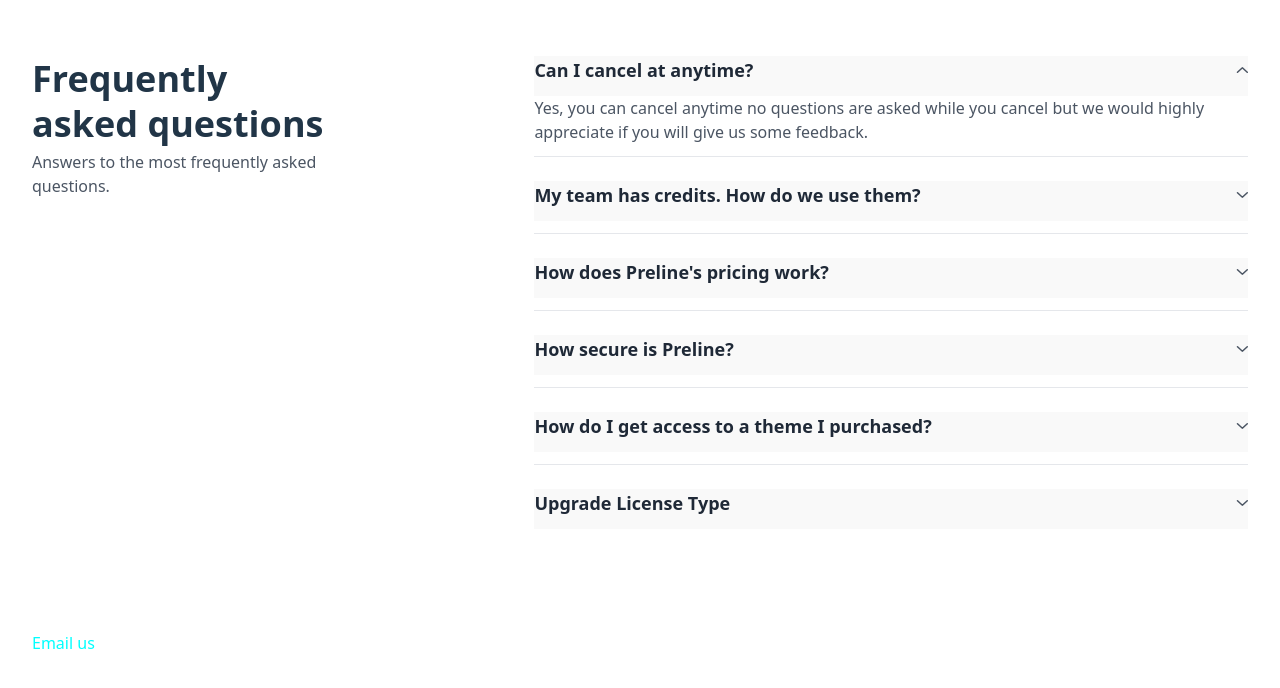
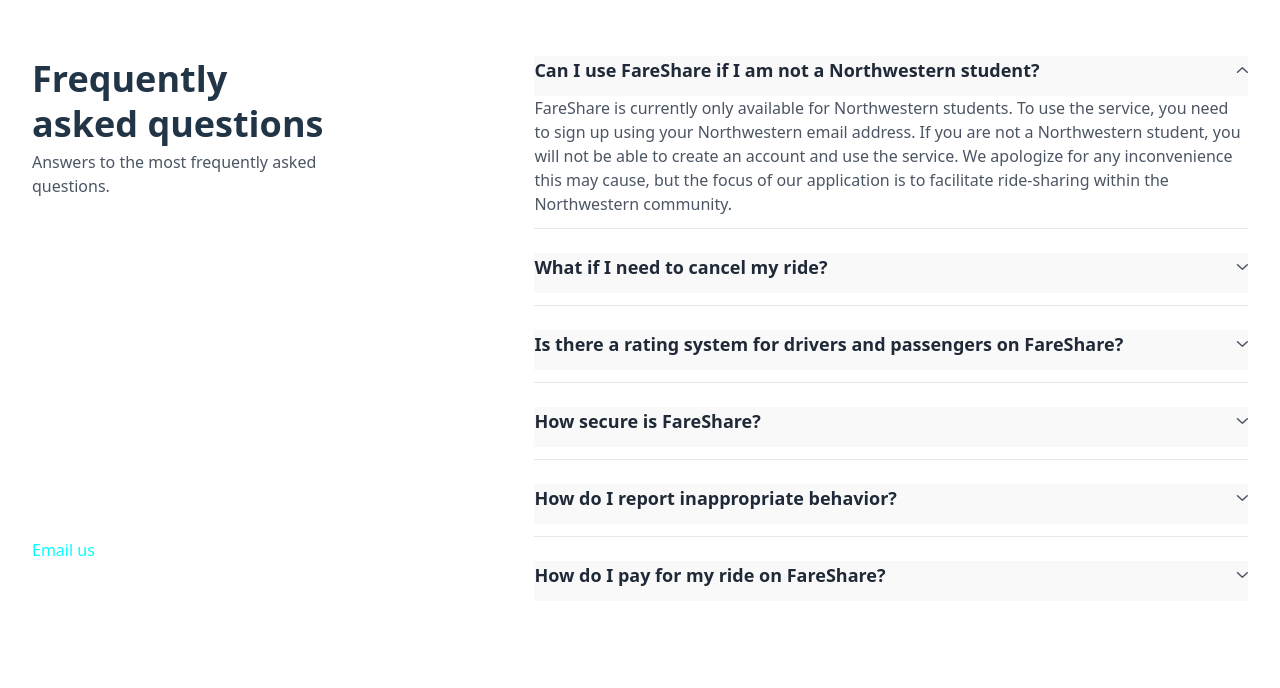
Before and after one commit to AmiinMuse/FareShareNU, a React (Vite) app: page /help in a window 1280 px wide. Shown: the top 688 px of the page. Built offline with nearby package versions, Linux system fonts and the light colour scheme.

Commit message:
Help page Updates

```diff
--- a/src/pages/Help.css
+++ b/src/pages/Help.css
@@ -5,3 +5,7 @@
 .linkttt {
     color: aqua;
 }
+
+.div_test {
+    margin-top:250px;
+}
--- a/src/pages/Help.jsx
+++ b/src/pages/Help.jsx
@@ -11,13 +11,17 @@
                     <h2 class="text-2xl font-bold md:text-4xl md:leading-tight dark:text-white">Frequently<br/>asked questions</h2>
                     <p class="mt-1 hidden md:block text-gray-600 dark:text-gray-400">Answers to the most frequently asked questions.</p>
                 </div>
+                <div class = "div_test">
+                    <h2 class="text-3xll font-bold md:text-4xl md:leading-tight dark:text-white">Have<br/>Other questions?</h2>
+                    <a class= "linkttt" href="https://media.istockphoto.com/id/538665020/photo/internet-meme-why-you-no-rage-face-3d-illustration.jpg?s=612x612&w=0&k=20&c=5D_g8Jy8kqg5Op2bb4RvcH8_6y0HGPqt29TKDrEqLyM=">Email us</a>
+                </div>
                 </div>
 
                 <div class="md:col-span-3">
                 <div class="hs-accordion-group divide-y divide-gray-200 dark:divide-gray-700">
                     <div class="hs-accordion pb-3 active" id="hs-basic-with-title-and-arrow-stretched-heading-one">
                     <button class="hs-accordion-toggle group pb-3 inline-flex items-center justify-between gap-x-3 w-full md:text-lg font-semibold text-left text-gray-800 transition hover:text-gray-500 dark:text-gray-200 dark:hover:text-gray-400" aria-controls="hs-basic-with-title-and-arrow-stretched-collapse-one">
-                        Can I cancel at anytime?
+                    Can I use FareShare if I am not a Northwestern student?
                         <svg class="hs-accordion-active:hidden block w-3 h-3 text-gray-600 group-hover:text-gray-500 dark:text-gray-400" width="16" height="16" viewBox="0 0 16 16" fill="none" xmlns="http://www.w3.org/2000/svg">
                         <path d="M2 5L8.16086 10.6869C8.35239 10.8637 8.64761 10.8637 8.83914 10.6869L15 5" stroke="currentColor" stroke-width="2" stroke-linecap="round"/>
                         </svg>
@@ -27,14 +31,15 @@
                     </button>
                     <div id="hs-basic-with-title-and-arrow-stretched-collapse-one" class="hs-accordion-content w-full overflow-hidden transition-[height] duration-300" aria-labelledby="hs-basic-with-title-and-arrow-stretched-heading-one">
                         <p class="text-gray-600 dark:text-gray-400">
-                        Yes, you can cancel anytime no questions are asked while you cancel but we would highly appreciate if you will give us some feedback.
+                        FareShare is currently only available for Northwestern students. To use the service, you need to sign up using your Northwestern email address. If you are not a Northwestern student, you will not be
+                        able to create an account and use the service. We apologize for any inconvenience this may cause, but the focus of our application is to facilitate ride-sharing within the Northwestern community.
                         </p>
                     </div>
                     </div>
 
                     <div class="hs-accordion pt-6 pb-3" id="hs-basic-with-title-and-arrow-stretched-heading-two">
                     <button class="hs-accordion-toggle group pb-3 inline-flex items-center justify-between gap-x-3 w-full md:text-lg font-semibold text-left text-gray-800 transition hover:text-gray-500 dark:text-gray-200 dark:hover:text-gray-400" aria-controls="hs-basic-with-title-and-arrow-stretched-collapse-two">
-                        My team has credits. How do we use them?
+                        What if I need to cancel my ride?
                         <svg class="hs-accordion-active:hidden block w-3 h-3 text-gray-600 group-hover:text-gray-500 dark:text-gray-400" width="16" height="16" viewBox="0 0 16 16" fill="none" xmlns="http://www.w3.org/2000/svg">
                         <path d="M2 5L8.16086 10.6869C8.35239 10.8637 8.64761 10.8637 8.83914 10.6869L15 5" stroke="currentColor" stroke-width="2" stroke-linecap="round"/>
                         </svg>
@@ -44,14 +49,18 @@
                     </button>
                     <div id="hs-basic-with-title-and-arrow-stretched-collapse-two" class="hs-accordion-content hidden w-full overflow-hidden transition-[height] duration-300" aria-labelledby="hs-basic-with-title-and-arrow-stretched-heading-two">
                         <p class="text-gray-600 dark:text-gray-400">
-                        Once your team signs up for a subscription plan. This is where we sit down, grab a cup of coffee and dial in the details.
+                        If you need to cancel your ride on FareShare, you can do so by following these steps:<br/>
+                        1. Log in to your account on the FareShare web application.<br/>
+                        2. Click on the "My Groups" button or tab.<br/>
+                        3. Find the ride you need to cancel and click on the "Cancel" button next to it.<br/>
+                        4. Follow the prompts to confirm your cancellation.
                         </p>
                     </div>
                     </div>
 
                     <div class="hs-accordion pt-6 pb-3" id="hs-basic-with-title-and-arrow-stretched-heading-three">
                     <button class="hs-accordion-toggle group pb-3 inline-flex items-center justify-between gap-x-3 w-full md:text-lg font-semibold text-left text-gray-800 transition hover:text-gray-500 dark:text-gray-200 dark:hover:text-gray-400" aria-controls="hs-basic-with-title-and-arrow-stretched-collapse-three">
-                        How does Preline's pricing work?
+                        Is there a rating system for drivers and passengers on FareShare?
                         <svg class="hs-accordion-active:hidden block w-3 h-3 text-gray-600 group-hover:text-gray-500 dark:text-gray-400" width="16" height="16" viewBox="0 0 16 16" fill="none" xmlns="http://www.w3.org/2000/svg">
                         <path d="M2 5L8.16086 10.6869C8.35239 10.8637 8.64761 10.8637 8.83914 10.6869L15 5" stroke="currentColor" stroke-width="2" stroke-linecap="round"/>
                         </svg>
@@ -61,14 +70,15 @@
                     </button>
                     <div id="hs-basic-with-title-and-arrow-stretched-collapse-three" class="hs-accordion-content hidden w-full overflow-hidden transition-[height] duration-300" aria-labelledby="hs-basic-with-title-and-arrow-stretched-heading-three">
                         <p class="text-gray-600 dark:text-gray-400">
-                        Our subscriptions are tiered. Understanding the task at hand and ironing out the wrinkles is key.
+                        Yes, there is a rating system for passengers on FareShare. After a ride is completed, passengers can rate each other on a scale of 1 to 5 stars and leave comments about their experience.
+                        The ratings and comments are displayed on the passenger's profile, so other users can see the feedback and decide whether to book a ride with them. This rating system helps to ensure the safety and reliability of the FareShare by promoting responsible and courteous behavior.
                         </p>
                     </div>
                     </div>
 
                     <div class="hs-accordion pt-6 pb-3" id="hs-basic-with-title-and-arrow-stretched-heading-four">
                     <button class="hs-accordion-toggle group pb-3 inline-flex items-center justify-between gap-x-3 w-full md:text-lg font-semibold text-left text-gray-800 transition hover:text-gray-500 dark:text-gray-200 dark:hover:text-gray-400" aria-controls="hs-basic-with-title-and-arrow-stretched-collapse-four">
-                        How secure is Preline?
+                        How secure is FareShare?
                         <svg class="hs-accordion-active:hidden block w-3 h-3 text-gray-600 group-hover:text-gray-500 dark:text-gray-400" width="16" height="16" viewBox="0 0 16 16" fill="none" xmlns="http://www.w3.org/2000/svg">
                         <path d="M2 5L8.16086 10.6869C8.35239 10.8637 8.64761 10.8637 8.83914 10.6869L15 5" stroke="currentColor" stroke-width="2" stroke-linecap="round"/>
                         </svg>
@@ -78,14 +88,14 @@
                     </button>
                     <div id="hs-basic-with-title-and-arrow-stretched-collapse-four" class="hs-accordion-content hidden w-full overflow-hidden transition-[height] duration-300" aria-labelledby="hs-basic-with-title-and-arrow-stretched-heading-four">
                         <p class="text-gray-600 dark:text-gray-400">
-                        Protecting the data you trust to Preline is our first priority. This part is really crucial in keeping the project in line to completion.
+                        Protecting the data you trust to FareShare is our first priority. This part is really crucial in keeping the goal in line to completion for the Northwestern Community.
                         </p>
                     </div>
                     </div>
 
                     <div class="hs-accordion pt-6 pb-3" id="hs-basic-with-title-and-arrow-stretched-heading-five">
                     <button class="hs-accordion-toggle group pb-3 inline-flex items-center justify-between gap-x-3 w-full md:text-lg font-semibold text-left text-gray-800 transition hover:text-gray-500 dark:text-gray-200 dark:hover:text-gray-400" aria-controls="hs-basic-with-title-and-arrow-stretched-collapse-five">
-                        How do I get access to a theme I purchased?
+                        How do I report inappropriate behavior?
                         <svg class="hs-accordion-active:hidden block w-3 h-3 text-gray-600 group-hover:text-gray-500 dark:text-gray-400" width="16" height="16" viewBox="0 0 16 16" fill="none" xmlns="http://www.w3.org/2000/svg">
                         <path d="M2 5L8.16086 10.6869C8.35239 10.8637 8.64761 10.8637 8.83914 10.6869L15 5" stroke="currentColor" stroke-width="2" stroke-linecap="round"/>
                         </svg>
@@ -95,14 +105,22 @@
                     </button>
                     <div id="hs-basic-with-title-and-arrow-stretched-collapse-five" class="hs-accordion-content hidden w-full overflow-hidden transition-[height] duration-300" aria-labelledby="hs-basic-with-title-and-arrow-stretched-heading-five">
                         <p class="text-gray-600 dark:text-gray-400">
-                        If you lose the link for a theme you purchased, don't panic! We've got you covered. You can login to your account, tap your avatar in the upper right corner, and tap Purchases. If you didn't create a login or can't remember the information, you can use our handy Redownload page, just remember to use the same email you originally made your purchases with.
+                        If you encounter inappropriate behavior on "FareShare," you can report it to us by following these steps:<br/>
+
+                        1. Click on the "Email Us" button or tab.<br/>
+                        2. Provide as much detail as possible about the inappropriate behavior you experienced.<br/>
+                        3. Click on the "Submit" button to send the report to our team.<br/>
+
+                        4. We take reports of inappropriate behavior very seriously and will investigate each report thoroughly. We may contact you for additional information if necessary.
+                        Please note that if you feel threatened or unsafe during a ride, you should contact the authorities immediately. We encourage all users of "FareShare" to review our
+                        community guidelines and report any behavior that violates those guidelines.
                         </p>
                     </div>
                     </div>
 
                     <div class="hs-accordion pt-6 pb-3" id="hs-basic-with-title-and-arrow-stretched-heading-six">
                     <button class="hs-accordion-toggle group pb-3 inline-flex items-center justify-between gap-x-3 w-full md:text-lg font-semibold text-left text-gray-800 transition hover:text-gray-500 dark:text-gray-200 dark:hover:text-gray-400" aria-controls="hs-basic-with-title-and-arrow-stretched-collapse-six">
-                        Upgrade License Type
+                        How do I pay for my ride on FareShare?
                         <svg class="hs-accordion-active:hidden block w-3 h-3 text-gray-600 group-hover:text-gray-500 dark:text-gray-400" width="16" height="16" viewBox="0 0 16 16" fill="none" xmlns="http://www.w3.org/2000/svg">
                         <path d="M2 5L8.16086 10.6869C8.35239 10.8637 8.64761 10.8637 8.83914 10.6869L15 5" stroke="currentColor" stroke-width="2" stroke-linecap="round"/>
                         </svg>
@@ -112,17 +130,15 @@
                     </button>
                     <div id="hs-basic-with-title-and-arrow-stretched-collapse-six" class="hs-accordion-content hidden w-full overflow-hidden transition-[height] duration-300" aria-labelledby="hs-basic-with-title-and-arrow-stretched-heading-six">
                         <p class="text-gray-600 dark:text-gray-400">
-                        There may be times when you need to upgrade your license from the original type you purchased and we have a solution that ensures you can apply your original purchase cost to the new license purchase.
+                        On FareShare, payments for rides are typically handled through the platform using a secure payment system of your choice. To pay for your ride, communicate with your group and then come up with a
+                        payment plan.
+
                         </p>
                     </div>
                     </div>
                 </div>
                 </div>
             </div>
-            <div class = "div_test">
-            <h2 class="text-3xll font-bold md:text-4xl md:leading-tight dark:text-white">Have<br/>Other questions?</h2>
-            <a class= "linkttt" href="https://media.istockphoto.com/id/538665020/photo/internet-meme-why-you-no-rage-face-3d-illustration.jpg?s=612x612&w=0&k=20&c=5D_g8Jy8kqg5Op2bb4RvcH8_6y0HGPqt29TKDrEqLyM=">Email us</a>
-            </div>
         </div>
     )
 }
```
